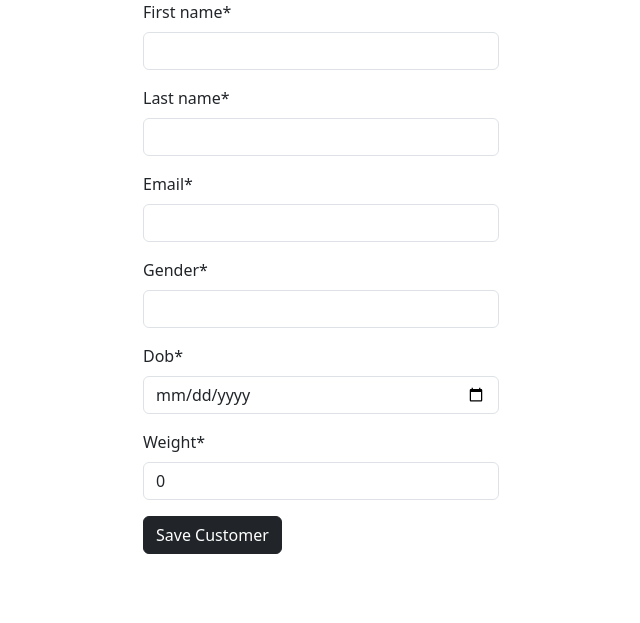
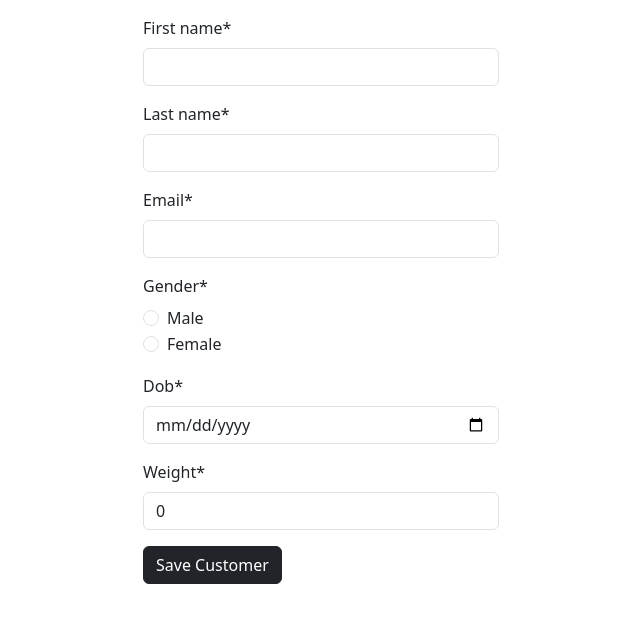
Before and after one commit to he-who-must-not-be-nam3d/djangoDb, a Django app: page /add/customer in a window 1280 px wide. Shown: the part 56-679 px from the top of the page, without its empty margins (319-959 px from the left). Run offline with Django 5.2, Linux system fonts and the light colour scheme; some libraries are stand-ins or nearby versions.

Commit message:
Fixed customer form gender to a radio button

```diff
--- a/sacco/app_forms.py
+++ b/sacco/app_forms.py
@@ -2,8 +2,9 @@ from django import forms
 
 from sacco.models import Customer
 
-
+GENDER_CHOICES = {'Male': "Male", 'Female': "Female"}
 class CustomerForm(forms.ModelForm):
+    gender = forms.ChoiceField(choices=GENDER_CHOICES, widget=forms.RadioSelect)
     class Meta:
         model = Customer
         fields = ['first_name', 'last_name','email', 'gender', 'dob', 'weight']
--- a/templates/customer_form.html
+++ b/templates/customer_form.html
@@ -6,7 +6,7 @@
 {% endblock %}
 
 {% block content %}
-	<div class="container">
+	<div class="container mt-3">
     <div class="row justify-content-center">
         <div class="col-sm-4">
             <form action="{% url 'add_customer' %}" method="post">
--- a/templates/master.html
+++ b/templates/master.html
@@ -46,5 +46,10 @@
 
 <!-- Latest compiled JavaScript -->
 <script src="https://cdn.jsdelivr.net/npm/bootstrap@5.3.3/dist/js/bootstrap.bundle.min.js"></script>
+<style>
+    legend{
+        font-size: 1rem;
+    }
+</style>
 </body>
 </html>
```
Also changed, not shown: db.sqlite3.
